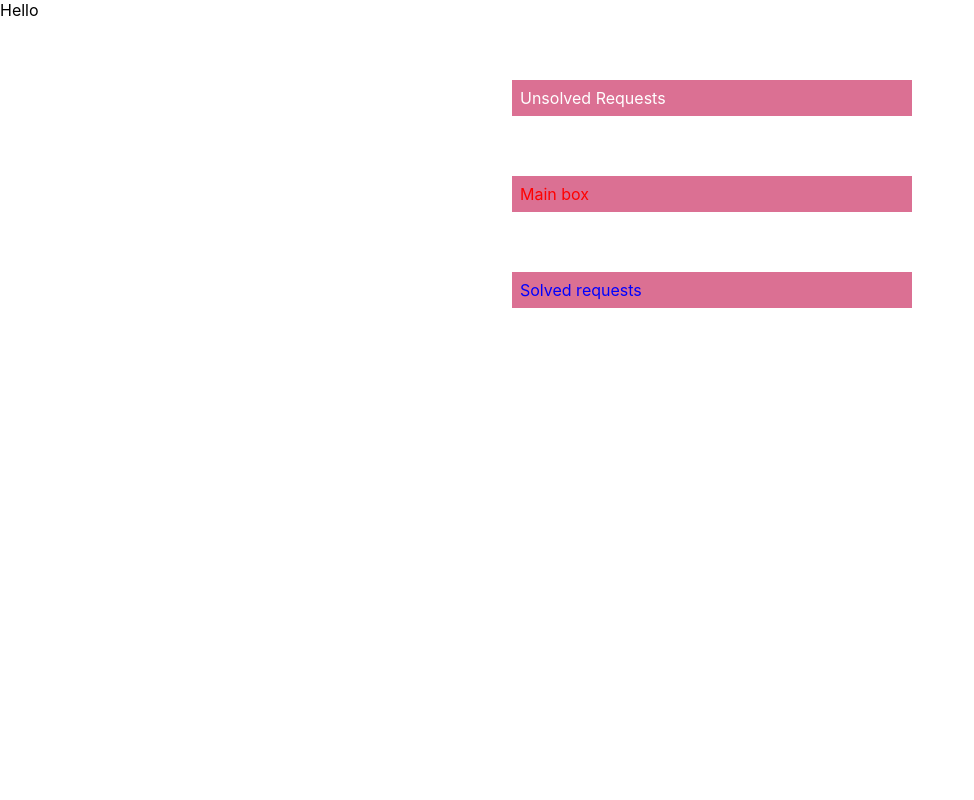
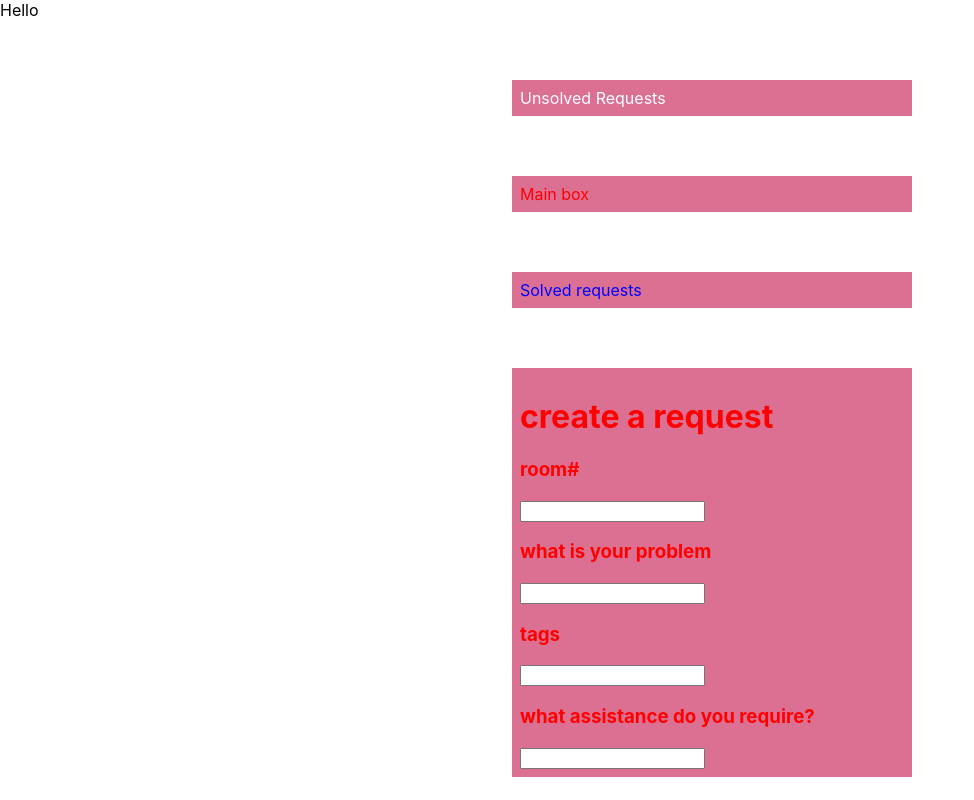
Before and after one commit to SchoolOfCode/national-project-week-room25-project, a React (Create React App) app in the folder frontend/: page / in a window 1280 px wide. Shown: the whole page, without its empty margins (0-974 px from the left). Built offline with nearby package versions, Linux system fonts and the light colour scheme.

Commit message:
added a form

```diff
--- a/frontend/src/App.js
+++ b/frontend/src/App.js
@@ -1,6 +1,7 @@
 // import logo from "./logo.svg";
 // import "./App.css";
 import Box from "@material-ui/core/Box";
+import boxRequest from "./maincomponents";
 
 function App() {
   return (
@@ -32,6 +33,7 @@ function App() {
       >
         Solved requests
       </Box>
+      {boxRequest()}
     </div>
   );
 }
--- /dev/null
+++ b/frontend/src/maincomponents/index.js
@@ -0,0 +1,34 @@
+import react from "react";
+import Box from "@material-ui/core/Box";
+//create a submit box with post functionality
+//We need to create a text input box
+// seperate text box for room number
+// text box for discription and what you have tried
+// text box for tags
+// text box for what assistance you require
+
+function boxRequest() {
+  return (
+    <div>
+      <Box
+        style={{ marginLeft: "40%", marginTop: "60px", width: "30%" }}
+        color="red"
+        bgcolor="palevioletred"
+        p={1}
+      >
+        {" "}
+        <h1>create a request</h1>
+        <h3>room#</h3>
+        <input></input>
+        <h3>what is your problem</h3>
+        <input></input>
+        <h3>tags</h3>
+        <input></input>
+        <h3>what assistance do you require?</h3>
+        <input></input>
+      </Box>
+    </div>
+  );
+}
+
+export default boxRequest;
```
